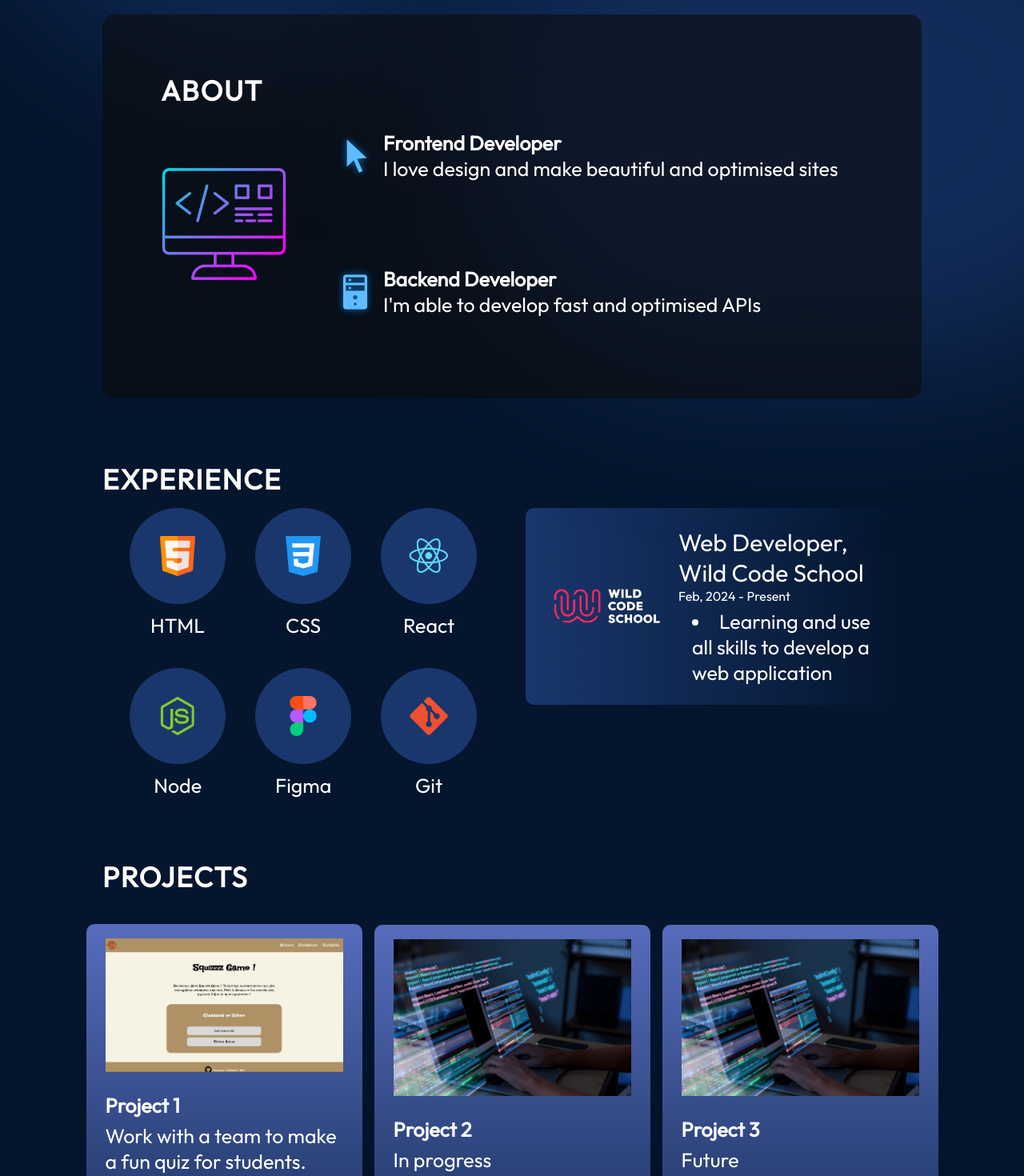
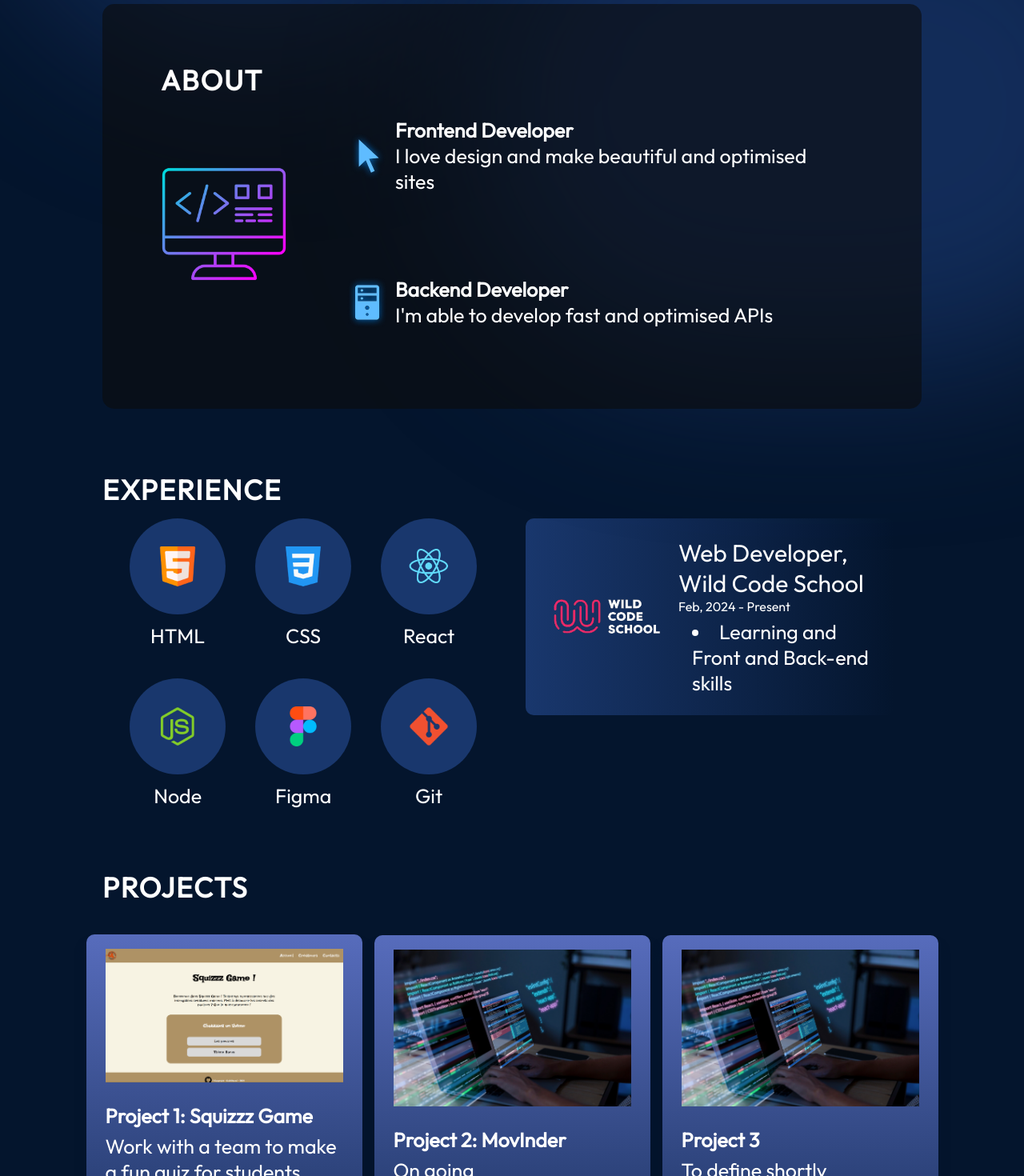
Before and after one commit to AnthonyChampion/Portfolio, a React (Vite) app: page / in a window 1280 px wide. Shown: the part 580-2050 px from the top of the page at 80% size. Built offline with nearby package versions, Linux system fonts and the light colour scheme.

Commit message:
Update hero, about, skills

```diff
--- a/src/components/About/About.module.css
+++ b/src/components/About/About.module.css
@@ -23,7 +23,7 @@
     display: flex;
     flex-direction: row;
     align-items: center;
-    gap: 25px;
+    gap: 40px;
 }
 
 .aboutImage {
--- a/src/components/Hero/Hero.jsx
+++ b/src/components/Hero/Hero.jsx
@@ -8,7 +8,7 @@ export const Hero = () => {
         <section className={styles.container}>
             <div className={styles.content}>
                 <h1 className={styles.title}>Hi, I am Anthony</h1>
-                <p className={styles.description}>I'm web developer </p>
+                <p className={styles.description}>I'm full stack developer </p>
                 <a href="mailto:anthonyrodrigues.c@gmail.com"
                     className={styles.contactBtn}>Contact Me</a>
             </div>
--- a/src/data/history.json
+++ b/src/data/history.json
@@ -5,7 +5,7 @@
         "startDate": "Feb, 2024",
         "endDate": "Present",
         "experiences": [
-            "Learning and use all skills to develop a web application"
+            "Learning and Front and Back-end skills"
         ],
         "imageSrc": "history/wcslogo.png"
     }
--- a/src/data/projects.json
+++ b/src/data/projects.json
@@ -1,6 +1,6 @@
 [
     {
-        "title": "Project 1",
+        "title": "Project 1: Squizzz Game",
         "imageSrc": "projects/SquizzGame.png",
         "description": "Work with a team to make a fun quiz for students.",
         "skills": [
@@ -12,9 +12,9 @@
         "source": "https://github.com/WildCodeSchool-2024-02/JS-RemoteFR-P1-CodeSquad"
     },
     {
-        "title": "Project 2",
+        "title": "Project 2: MovInder",
         "imageSrc": "projects/Project2.png",
-        "description": "In progress",
+        "description": "On going",
         "skills": [
             "HTML",
             "CSS",
@@ -27,7 +27,7 @@
     {
         "title": "Project 3",
         "imageSrc": "projects/Project2.png",
-        "description": "Future",
+        "description": "To define shortly",
         "skills": [
             "HTML",
             "CSS",
```
Also changed, not shown: assets/hero/hero.jpg.
